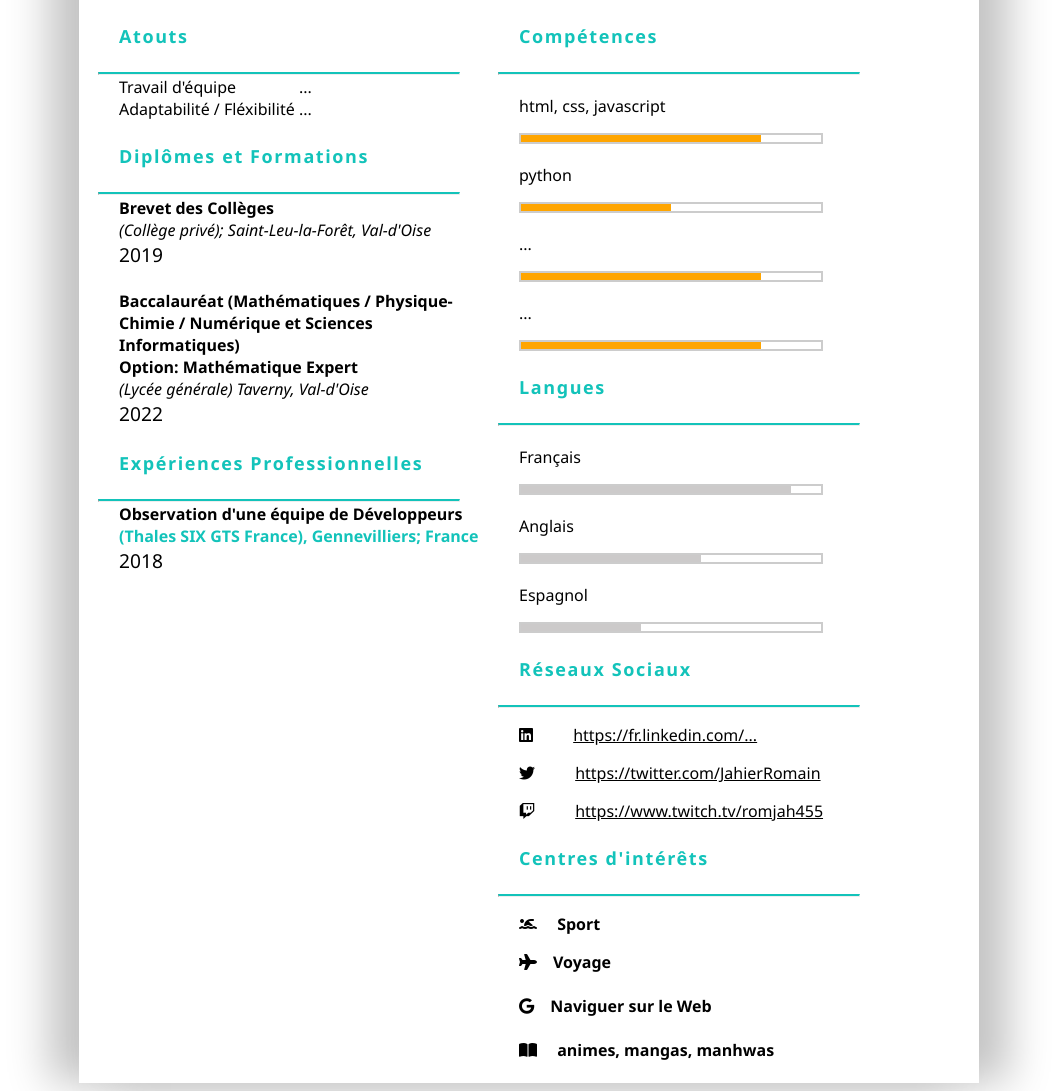
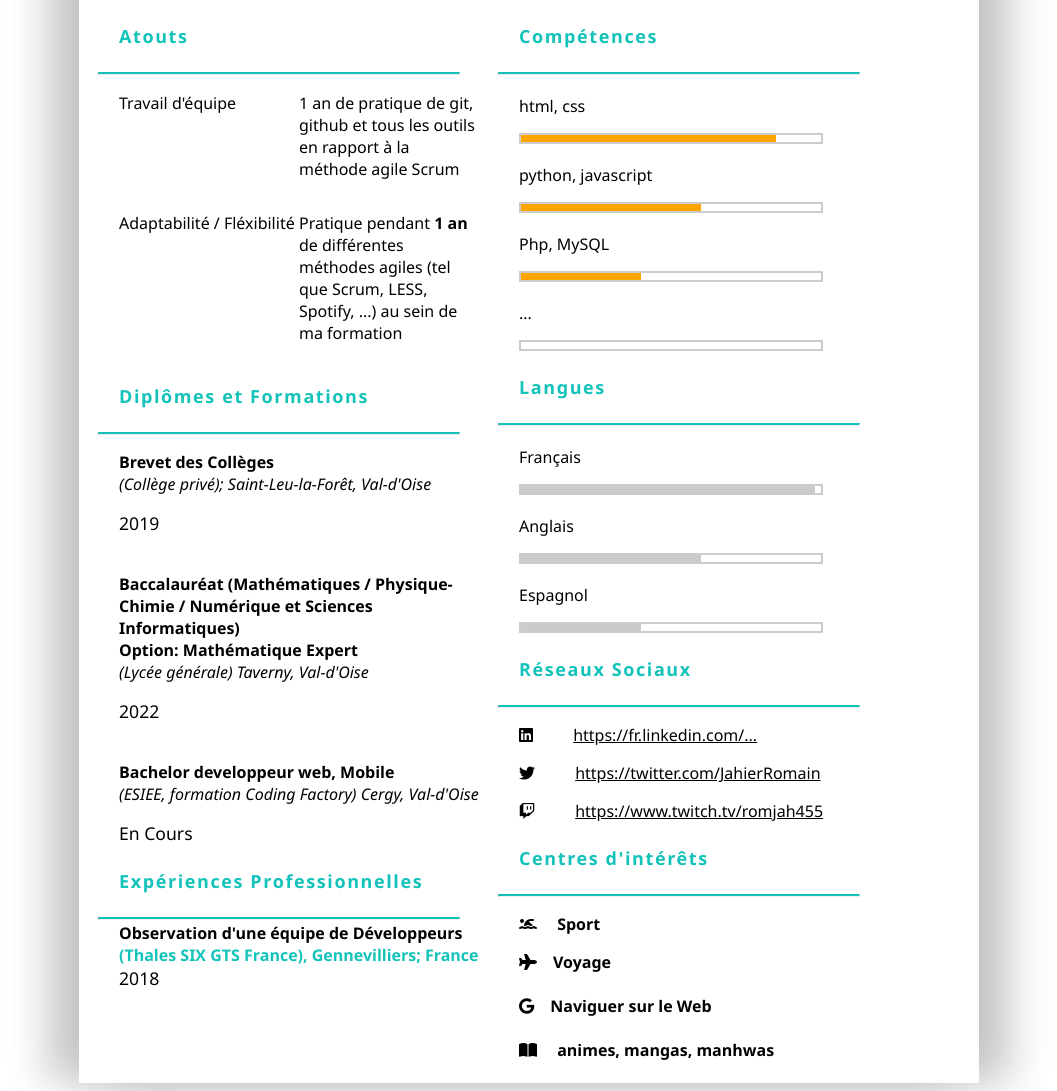
Before and after one commit to Romjah/Projet_perso, a PHP site: page /CV.html in a window 1280 px wide. Shown: the part 178-1269 px from the top of the page, without its empty margins (111-1168 px from the left). Run offline with PHP 8.4, Linux system fonts and the light colour scheme; some libraries are stand-ins or nearby versions.

Commit message:
version de dimanche

```diff
--- a/CV_copie/code/CV.css
+++ b/CV_copie/code/CV.css
@@ -131,5 +131,5 @@ span{
     font-style: italic;
 }
 .annee{
-    font-size: 1.2em;
+    font-size: 1.1em;
 }
--- a/CV_copie/code/CV.html
+++ b/CV_copie/code/CV.html
@@ -28,18 +28,20 @@
             <h4>Atouts</h4>
             <hr class="light">
             <div class="atouts">
-                <div>Travail d'équipe</div>
-                <div>...</div>
-                <div>Adaptabilité / Fléxibilité</div>
-                <div>...</div>
-
+                <p>Travail d'équipe</p>
+                <p>1 an de pratique de git, github et tous les outils en rapport à la méthode agile Scrum</p>
+                <p>Adaptabilité / Fléxibilité</p>
+                <p>Pratique pendant <b>1 an</b> de différentes méthodes agiles (tel que Scrum, LESS, Spotify, ...) au sein de ma formation</p>
             </div>
             <h4>Diplômes et Formations</h4>
             <hr class="light">
             <div class="div">
-                <div><b>Brevet des Collèges</b> <br><span>(Collège privé);   Saint-Leu-la-Forêt, Val-d'Oise </span></div> <div class="annee">2019</div>
+                <p><b>Brevet des Collèges</b> <br><span>(Collège privé);   Saint-Leu-la-Forêt, Val-d'Oise </span></p> <div class="annee">2019</div>
 
-                <div><br><b>Baccalauréat (Mathématiques / Physique-Chimie / Numérique et Sciences Informatiques) <br> Option: Mathématique Expert</b> <br><span>(Lycée générale)   Taverny, Val-d'Oise</div> <div class="annee">2022</div>
+                <p><br><b>Baccalauréat (Mathématiques / Physique-Chimie / Numérique et Sciences Informatiques) <br> Option: Mathématique Expert</b> <br><span>(Lycée générale)   Taverny, Val-d'Oise</p> <div class="annee">2022</div>
+
+                <p><br><b>Bachelor developpeur web, Mobile</b> <br><span>(ESIEE, formation Coding Factory)   Cergy, Val-d'Oise</p> <div class="annee">En Cours</div>
+
             </div></span>
             <h4>Expériences Professionnelles</h4>
             <hr class="light">
@@ -55,27 +57,27 @@
             <hr class="light">
             <div class="skils">
                 <div class="po">
-                    <p>html, css, javascript</p>
+                    <p>html, css</p>
                     <div class="cool">
-                        <div style="width: 80%" class="inner"></div>
+                        <div style="width: 85%" class="inner"></div>
                     </div>
                 </div>
                 <div class="po">
-                    <p>python</p>
+                    <p>python, javascript</p>
                     <div class="cool">
-                        <div style="width: 50%" class="inner"></div>
+                        <div style="width: 60%" class="inner"></div>
+                    </div>
+                </div>
+                <div class="po">
+                    <p>Php, MySQL</p>
+                    <div class="cool">
+                        <div style="width: 40%" class="inner"></div>
                     </div>
                 </div>
                 <div class="po">
                     <p>...</p>
                     <div class="cool">
-                        <div style="width: 80%" class="inner"></div>
-                    </div>
-                </div>
-                <div class="po">
-                    <p>...</p>
-                    <div class="cool">
-                        <div style="width: 80%" class="inner"></div>
+                        <div style="width: 0%" class="inner"></div>
                     </div>
                 </div>
             </div>
@@ -85,7 +87,7 @@
                 <div class="po">
                     <p>Français</p>
                     <div class="cool">
-                        <div style="width: 90%" class="inner-langue"></div>
+                        <div style="width: 98%" class="inner-langue"></div>
                     </div>
                 </div>
                 <div class="po">
```
